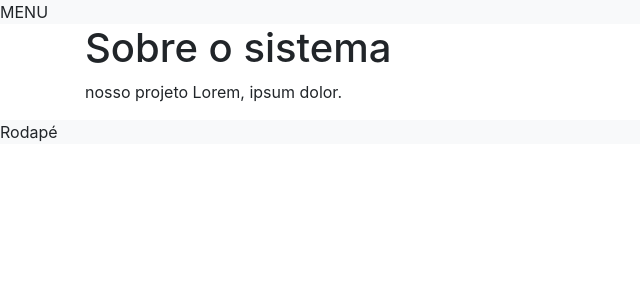
After one commit to michael-zero/Django, a Django app: page /sobre/ in a window 1280 px wide. The commit adds this page. Shown: the top 300 px of the page, without its empty margins (0-640 px from the left). Run offline with Django 3.2, Linux system fonts and the light colour scheme; some libraries are stand-ins or nearby versions.

Commit message:
heranca de templates

```diff
--- a/django3/paginas/templates/modelo.html
+++ b/django3/paginas/templates/modelo.html
@@ -5,23 +5,50 @@
     <meta charset="UTF-8">
     <meta http-equiv="X-UA-Compatible" content="IE=edge">
     <meta name="viewport" content="width=device-width, initial-scale=1.0">
+
     <link rel="stylesheet" href="{% static 'css/bootstrap.min.css' %}">
+
+    {% block titulo %}
     <title>Modelo</title>
+    {% endblock  %}
+
 </head>
+
 <body>
-    <h1>Bootstrap 4 </h1>
 
-    <!-- Button trigger modal -->
-<button type="button" class="btn btn-primary" data-toggle="modal" data-target="#exampleModal">
-  Launch demo modal
-</button>
+    {% block menu %}
+    <div class="bg-light">
+      MENU
+    </div>
+    {% endblock %}
+
+    {% block destaque %}
+    <div class="bg-secondary">
+      FIGURAS
+    </div>
+    {% endblock  %}
+
+
+    <div class="container">
+     {% block conteudo %}
+        <h1>Bootstrap 4 </h1>
+        <p>Conteúdo do site </p>
+     {% endblock conteudo %}
+    </div>
+
+
+
+    <div class="bg-light">
+      Rodapé
+    </div>
+
 
 
 
 
     <script src="{% static 'js/jquery-3.5.1.min.js' %}"></script>
+    <script src="{% static 'js/pooper.min.js' %}"></script>
     <script src="{% static 'js/bootstrap.min.js' %}"></script>
-    <script src="{% static 'js/pooper.min.js' %}"></script>
 
 
 </body>
--- /dev/null
+++ b/django3/paginas/templates/sobre.html
@@ -0,0 +1,12 @@
+{% extends 'modelo.html' %}
+
+{% block titulo %}
+    <title>Sobre o Projeto</title>
+{% endblock titulo %}
+
+{% block destaque %}{% endblock destaque %}
+
+{% block conteudo %}
+    <h1>Sobre o sistema</h1>
+    <p>nosso projeto Lorem, ipsum dolor.</p>
+{% endblock conteudo %}
--- a/django3/paginas/urls.py
+++ b/django3/paginas/urls.py
@@ -1,6 +1,7 @@
 from django.urls import path
-from .views import IndexView
+from .views import IndexView, SobreView
 
 urlpatterns = [
-    path('inicio/', IndexView.as_view(), name='inicio'),
+    path('', IndexView.as_view(), name='inicio'),
+    path('sobre/', SobreView.as_view(), name='sobre')
 ]
--- a/django3/paginas/views.py
+++ b/django3/paginas/views.py
@@ -3,3 +3,6 @@ from django.views.generic import TemplateView
 
 class IndexView(TemplateView):
     template_name = 'modelo.html'
+
+class SobreView(TemplateView):
+    template_name = 'sobre.html'
```
